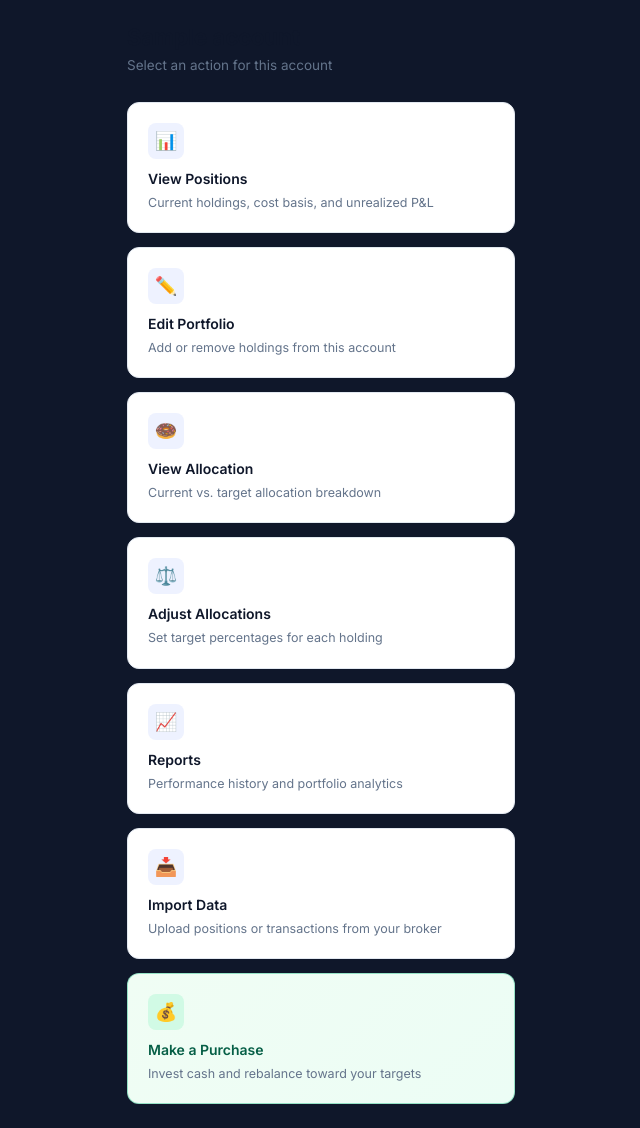
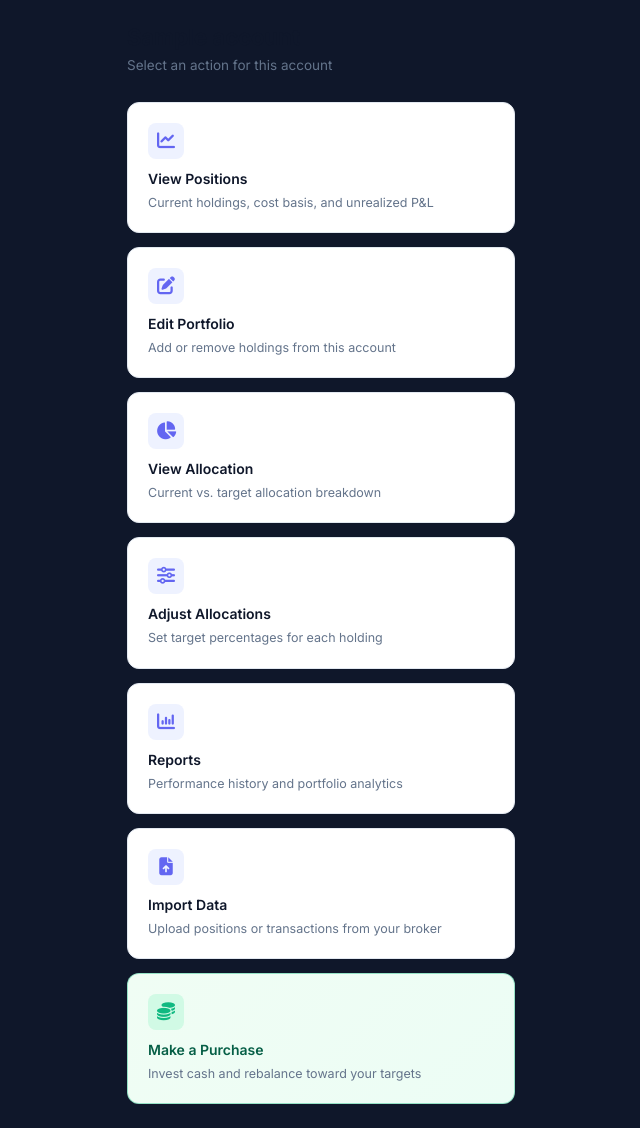
Before and after one commit to chrisgig23/stock-calc, a Python web app: template flask_app/templates/account_menu.html in a window 1280 px wide. Shown: the whole page, without its empty margins (319-959 px from the left). Run offline with Jinja, Linux system fonts and the light colour scheme; the template is opened without the code that fills it: most values are stand-ins (such as "Sample title", 1, 10 or a date in 2020).

Commit message:
Fix: restore Font Awesome icons on account menu (revert emoji regression)
Co-Authored-By: Claude Sonnet 4.6 <noreply@anthropic.com>

```diff
--- a/flask_app/templates/account_menu.html
+++ b/flask_app/templates/account_menu.html
@@ -12,43 +12,43 @@
 <div class="menu-card-grid">
 
     <a href="{{ url_for('portfolio.view_positions', account_id=account.id) }}" class="menu-card">
-        <div class="menu-card-icon">📊</div>
+        <div class="menu-card-icon"><i class="fa-solid fa-chart-line"></i></div>
         <div class="menu-card-title">View Positions</div>
         <div class="menu-card-desc">Current holdings, cost basis, and unrealized P&amp;L</div>
     </a>
 
     <a href="{{ url_for('portfolio.edit_portfolio', account_id=account.id) }}" class="menu-card">
-        <div class="menu-card-icon">✏️</div>
+        <div class="menu-card-icon"><i class="fa-solid fa-pen-to-square"></i></div>
         <div class="menu-card-title">Edit Portfolio</div>
         <div class="menu-card-desc">Add or remove holdings from this account</div>
     </a>
 
     <a href="{{ url_for('portfolio.view_allocation', account_id=account.id) }}" class="menu-card">
-        <div class="menu-card-icon">🍩</div>
+        <div class="menu-card-icon"><i class="fa-solid fa-chart-pie"></i></div>
         <div class="menu-card-title">View Allocation</div>
         <div class="menu-card-desc">Current vs. target allocation breakdown</div>
     </a>
 
     <a href="{{ url_for('portfolio.adjust_allocation', account_id=account.id) }}" class="menu-card">
-        <div class="menu-card-icon">⚖️</div>
+        <div class="menu-card-icon"><i class="fa-solid fa-sliders"></i></div>
         <div class="menu-card-title">Adjust Allocations</div>
         <div class="menu-card-desc">Set target percentages for each holding</div>
     </a>
 
     <a href="{{ url_for('reports.view_reports', account_id=account.id) }}" class="menu-card">
-        <div class="menu-card-icon">📈</div>
+        <div class="menu-card-icon"><i class="fa-solid fa-chart-column"></i></div>
         <div class="menu-card-title">Reports</div>
         <div class="menu-card-desc">Performance history and portfolio analytics</div>
     </a>
 
     <a href="{{ url_for('import_data.import_page', account_id=account.id) }}" class="menu-card">
-        <div class="menu-card-icon">📥</div>
+        <div class="menu-card-icon"><i class="fa-solid fa-file-arrow-up"></i></div>
         <div class="menu-card-title">Import Data</div>
         <div class="menu-card-desc">Upload positions or transactions from your broker</div>
     </a>
 
     <a href="{{ url_for('portfolio.make_purchase', account_id=account.id) }}" class="menu-card highlight-card">
-        <div class="menu-card-icon">💰</div>
+        <div class="menu-card-icon"><i class="fa-solid fa-coins"></i></div>
         <div class="menu-card-title">Make a Purchase</div>
         <div class="menu-card-desc">Invest cash and rebalance toward your targets</div>
     </a>
```
